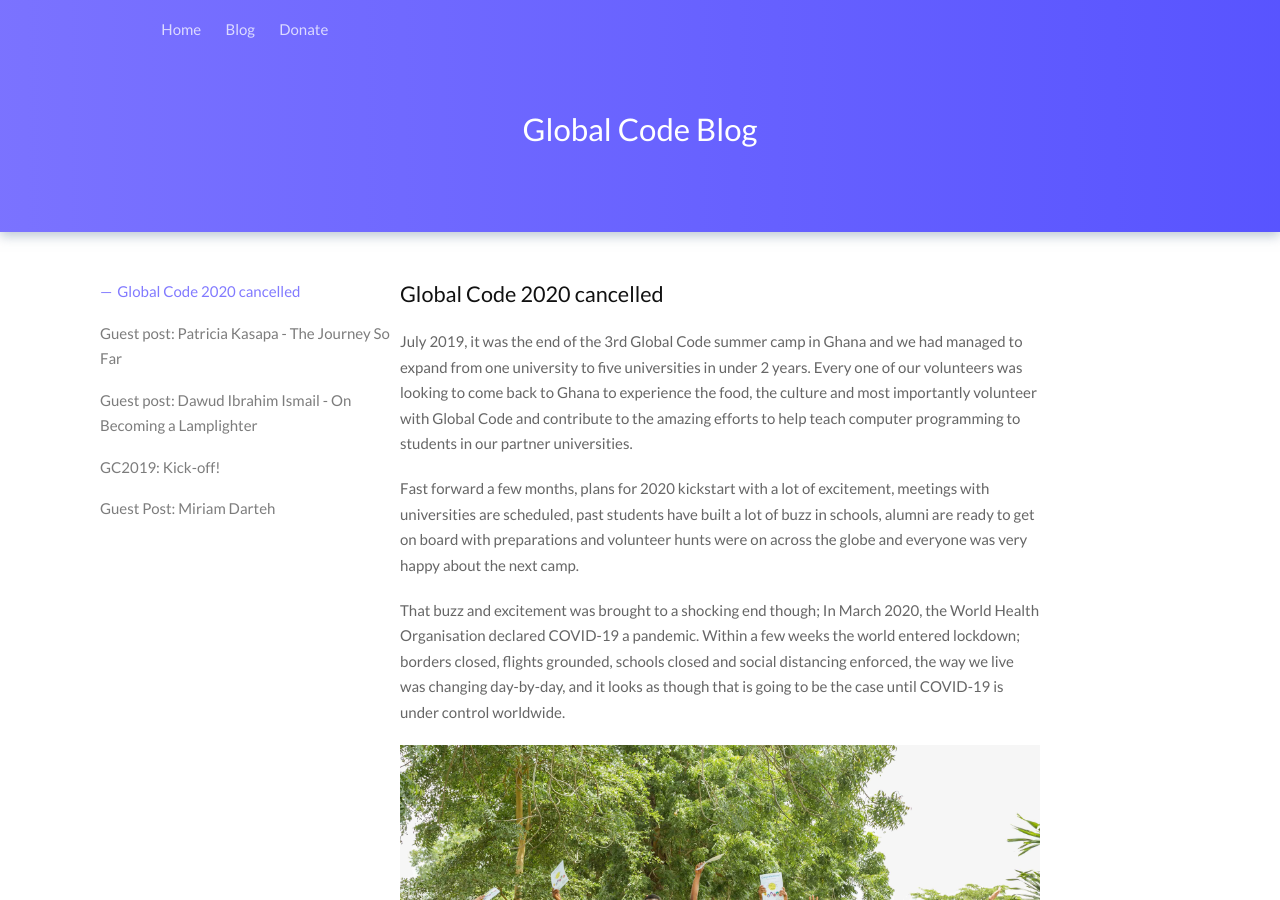
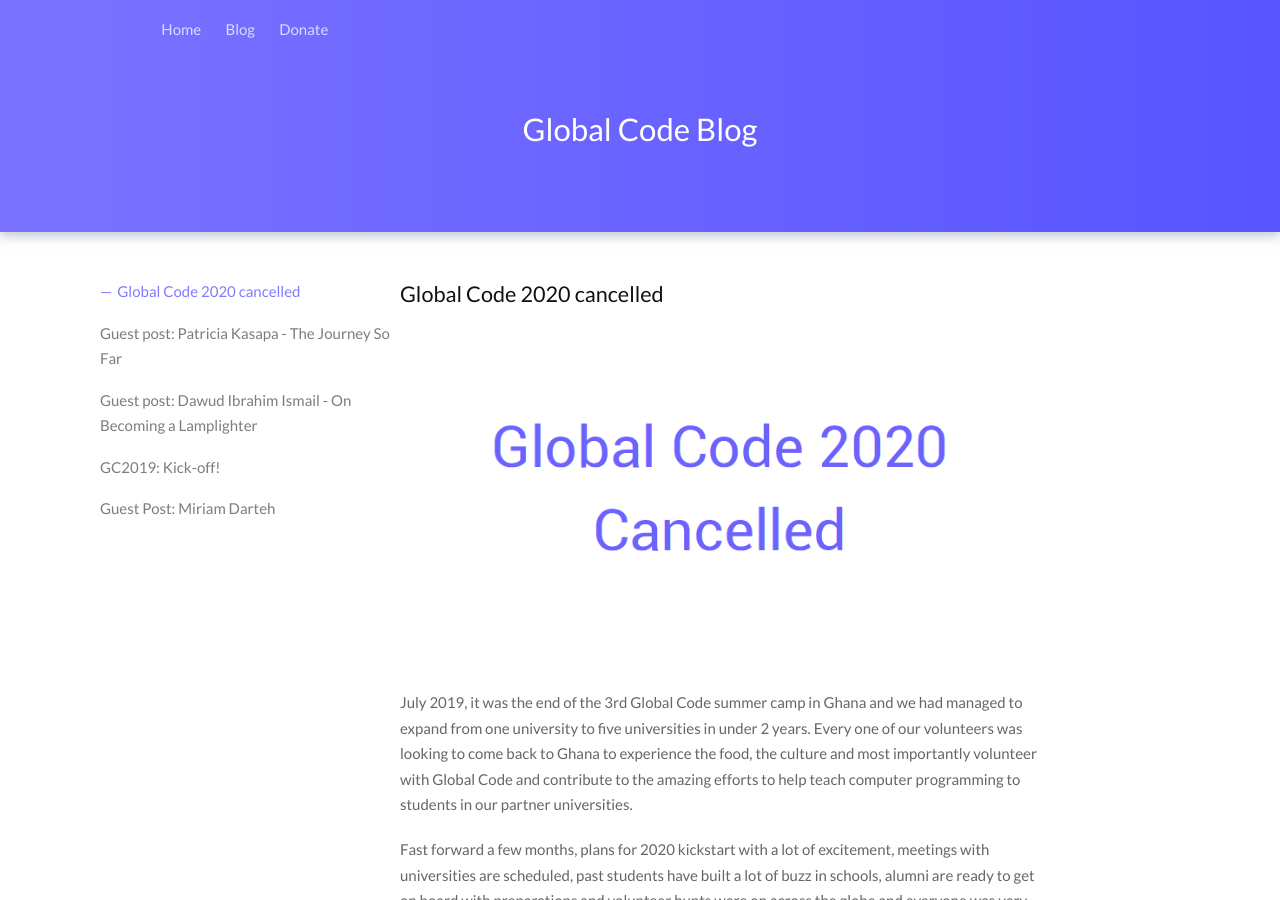
Before and after one commit to glblcd/glblcd.github.io, a Jekyll site: the page built from _posts/2020-05-15-GC2020-cancelled.md, in a window 1280 px wide and 900 px high. Built offline with Jekyll 4.4.1, drawn with Linux system fonts in a browser that asks for light colours.

Commit message:
Update 2020-05-15-GC2020-cancelled.md

```diff
--- a/_posts/2020-05-15-GC2020-cancelled.md
+++ b/_posts/2020-05-15-GC2020-cancelled.md
@@ -7,6 +7,7 @@
 image: "/assets/images/GC_2020_cancelled_2.png"
 ---
 
+![GC](/assets/images/GC_2020_cancelled_2.png "Global Code 2020 cancelled")
 
 July 2019, it was the end of the 3rd Global Code summer camp in Ghana and we had managed to expand from one university to five universities in under 2 years. Every one of our volunteers was looking to come back to Ghana to experience the food, the culture and most importantly volunteer with Global Code and contribute to the amazing efforts to help teach computer programming to students in our partner universities.
 
```
